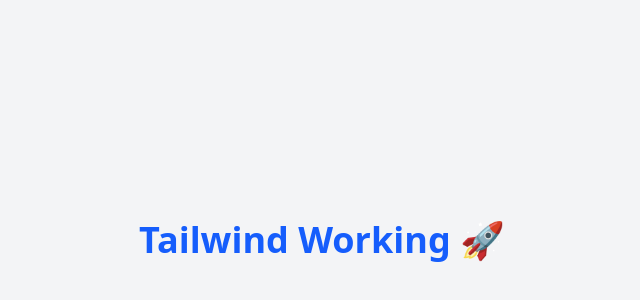
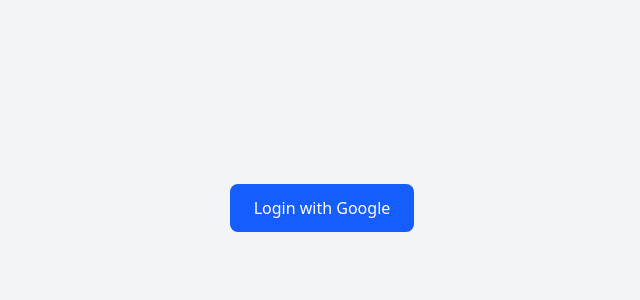
Before and after one commit to Niharika1007/puzzle-app, a React (Vite) app: page / in a window 1280 px wide. Shown: the part 192-492 px from the top of the page, without its empty margins (318-958 px from the left). Built offline with nearby package versions, Linux system fonts and the light colour scheme.

Commit message:
Added Google Authentication

```diff
--- a/package.json
+++ b/package.json
@@ -11,6 +11,7 @@
   },
   "dependencies": {
     "@tailwindcss/vite": "^4.1.18",
+    "firebase": "^12.9.0",
     "react": "^19.2.0",
     "react-dom": "^19.2.0"
   },
--- a/src/App.jsx
+++ b/src/App.jsx
@@ -1,13 +1,48 @@
-import './App.css'
+import { useState } from "react";
+import { signInWithPopup, signOut } from "firebase/auth";
+import { auth, provider } from "./firebase";
 
 function App() {
+  const [user, setUser] = useState(null);
+
+  const handleLogin = async () => {
+    try {
+      const result = await signInWithPopup(auth, provider);
+      setUser(result.user);
+    } catch (error) {
+      console.error(error);
+    }
+  };
+
+  const handleLogout = async () => {
+    await signOut(auth);
+    setUser(null);
+  };
+
   return (
-    <div className="h-screen flex items-center justify-center bg-gray-100">
-      <h1 className="text-4xl font-bold text-blue-600">
-        Tailwind Working 🚀
-      </h1>
+    <div className="h-screen flex flex-col items-center justify-center bg-gray-100">
+      {user ? (
+        <>
+          <h1 className="text-2xl font-bold mb-4">
+            Welcome, {user.displayName}
+          </h1>
+          <button
+            onClick={handleLogout}
+            className="bg-red-500 text-white px-4 py-2 rounded"
+          >
+            Logout
+          </button>
+        </>
+      ) : (
+        <button
+          onClick={handleLogin}
+          className="bg-blue-600 text-white px-6 py-3 rounded-lg"
+        >
+          Login with Google
+        </button>
+      )}
     </div>
-  )
+  );
 }
 
-export default App
+export default App;
--- /dev/null
+++ b/src/firebase.js
@@ -0,0 +1,16 @@
+// src/firebase.js
+
+import { initializeApp } from "firebase/app";
+import { getAuth, GoogleAuthProvider } from "firebase/auth";
+
+const firebaseConfig = {
+  apiKey: "AIzaSyAiZbgPQPt7Ex6xuPozBEoVe1o9A6MzYJo",
+  authDomain: "puzzle-app-8bc7e.firebaseapp.com",
+  projectId: "puzzle-app-8bc7e",
+  appId: "1:433384467285:web:d33c642663cb77b2965ddc",
+};
+
+const app = initializeApp(firebaseConfig);
+
+export const auth = getAuth(app);
+export const provider = new GoogleAuthProvider();
```
Also changed, not shown: 1 other file (tests, documents, lock files or other folders).
